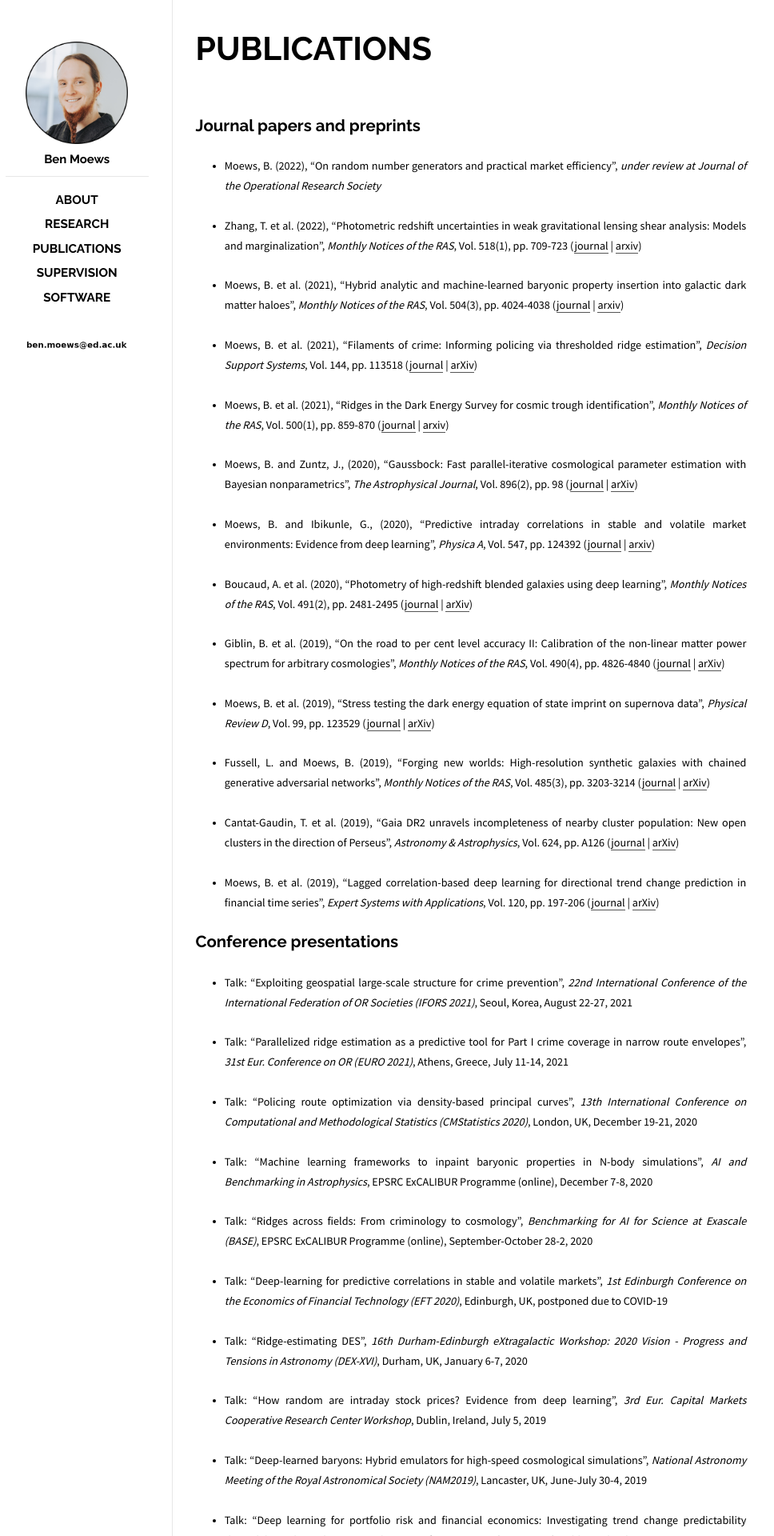
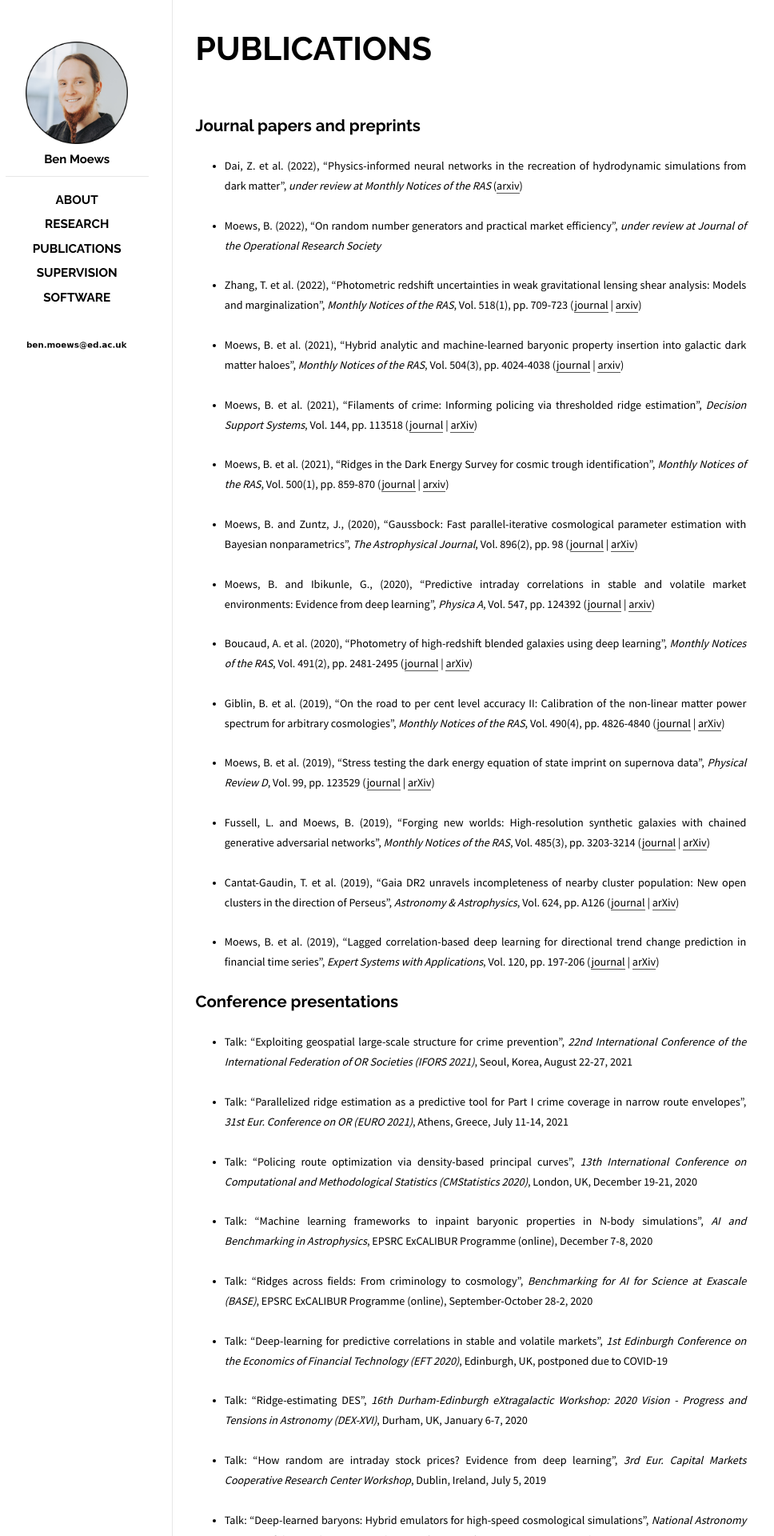
Before and after one commit to moews/moews.github.io, a Jekyll site: the page built from _posts/2017-03-25-publications.md, in a window 1280 px wide. Shown: the top 1920 px of the page at 80% size, without its empty margins (143-1111 px from the left). Built offline with Jekyll 4.4.1, drawn with Linux system fonts in a browser that asks for light colours.

Commit message:
Update 2017-03-25-publications.md

```diff
--- a/_posts/2017-03-25-publications.md
+++ b/_posts/2017-03-25-publications.md
@@ -10,11 +10,7 @@ categories: posts
 
 ## Journal papers and preprints
 
-<!--
-* <small>Moews, B. and Gieschen, A. (2022), "SCADDA: Spatio-temporal cluster analysis with density-based distance augmentation and its application to fire carbon emissions", _under review at XXX_ ([arxiv]())</small>
-
-* <small>Moews, B. (2022), "Fundamental islands of success", _under review at XXX_ ([arxiv]())</small>
--->
+* <small>Dai, Z. et al. (2022), "Physics-informed neural networks in the recreation of hydrodynamic simulations from dark matter", _under review at Monthly Notices of the RAS_ ([arxiv](https://arxiv.org/abs/2303.14090))</small>
 
 * <small>Moews, B. (2022), "On random number generators and practical market efficiency", _under review at Journal of the Operational Research Society_</small>
 
```
